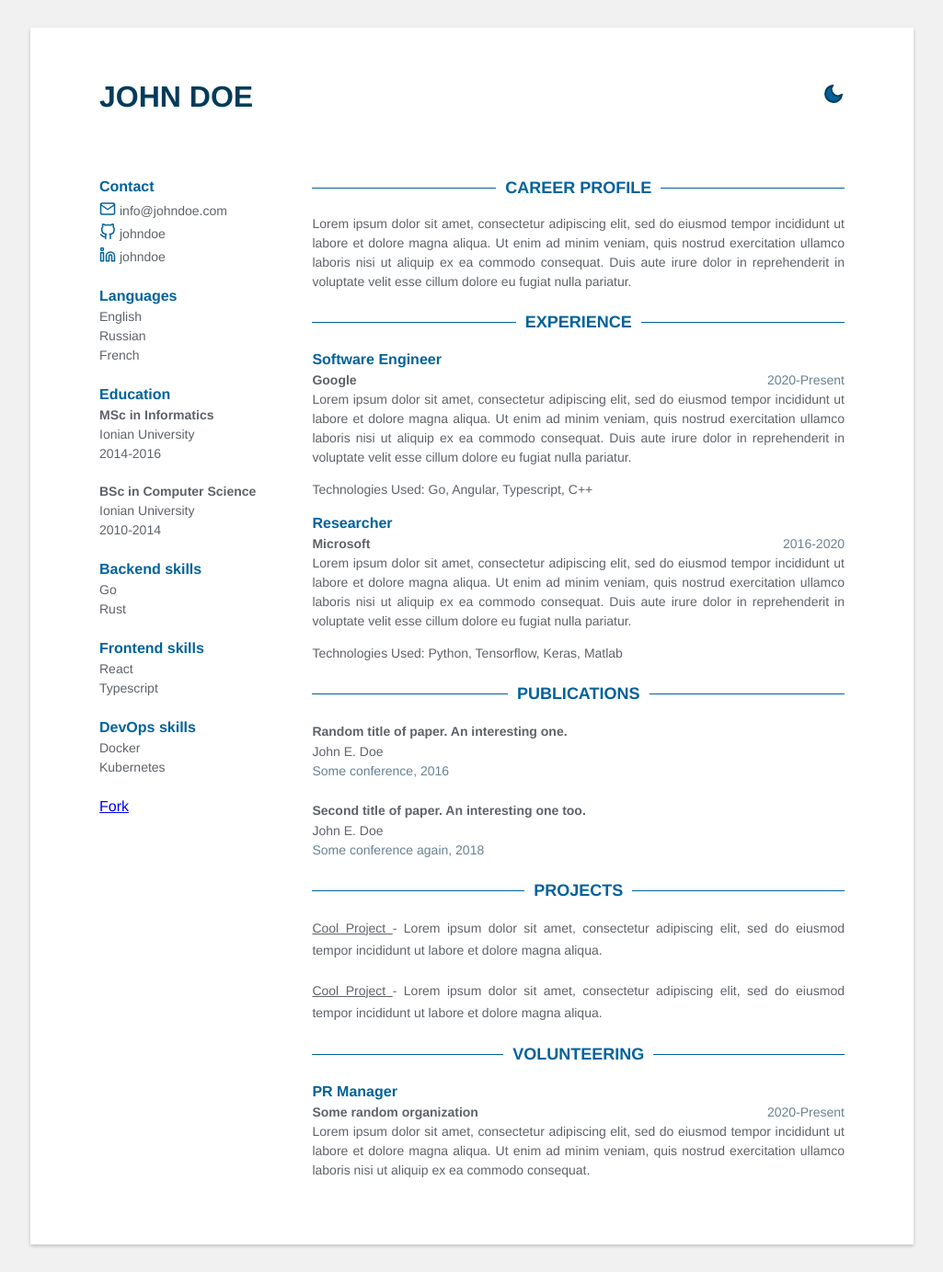
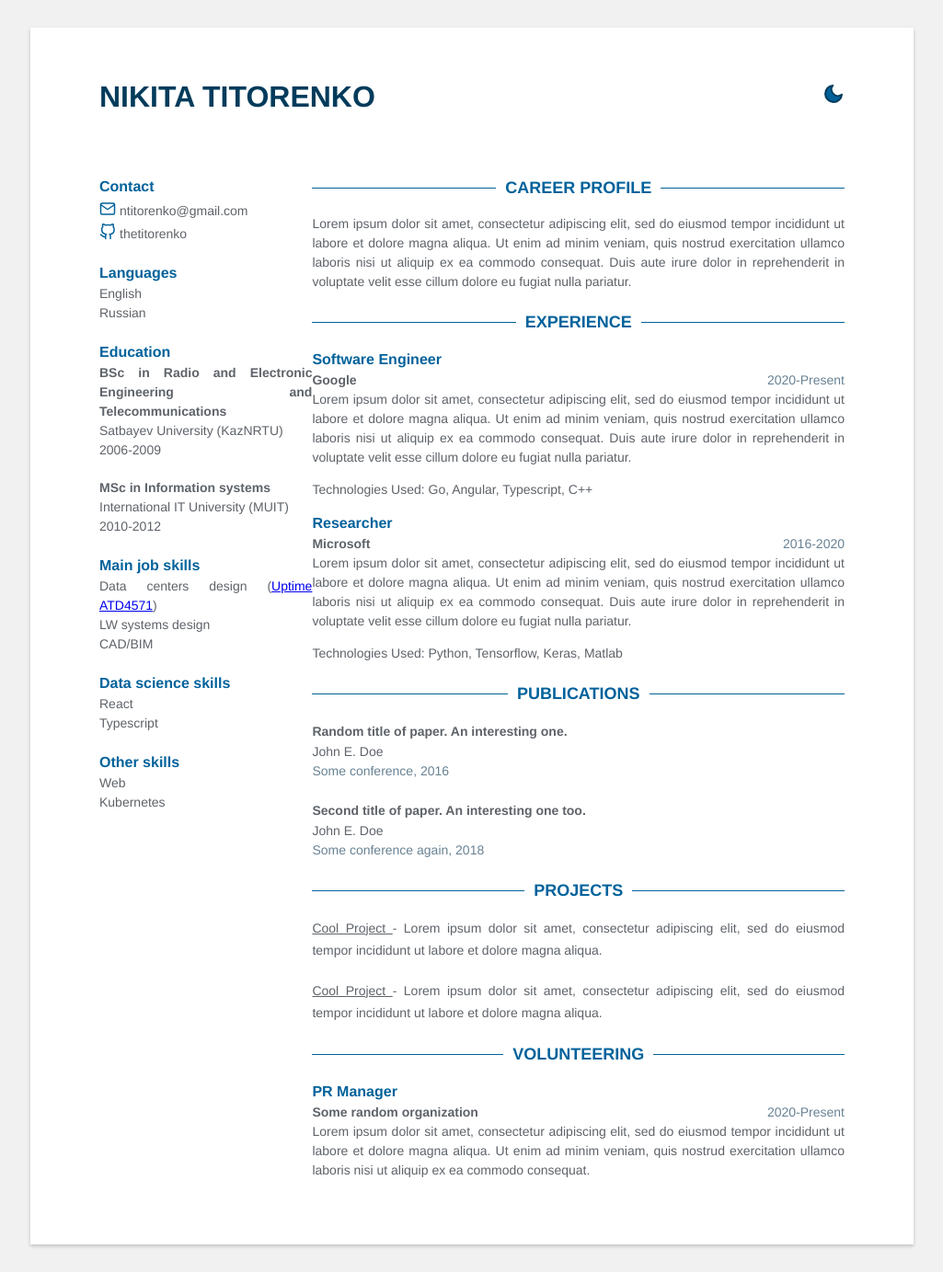
Before and after one commit to thetitorenko/thetitorenko, a Jekyll site: the page built from index.html, in a window 1280 px wide. Shown: the whole page at 92% size, without its empty margins (127-1152 px from the left). Built offline with Jekyll 4.4.1, drawn with Linux system fonts in a browser that asks for light colours.

Commit message:
edit cv content

```diff
--- a/_data/data.yml
+++ b/_data/data.yml
@@ -1,42 +1,42 @@
-name: John Doe
+name: Nikita Titorenko
 support_dark_mode: true
-fork: true
+# fork: true
 
 # Sidebar
 contact:
-  email: info@johndoe.com
-  github: johndoe
-  linkedin: johndoe
-  phone:
-  gitlab:
-  twitter:
+  email: ntitorenko@gmail.com
+  github: thetitorenko
+  # linkedin:
+  # phone:
+  # gitlab:
+  # twitter:
 
 languages:
   - idiom: English
   - idiom: Russian
-  - idiom: French
 
 education:
-  - degree: MSc in Informatics
-    time: 2014-2016
-    university: Ionian University
+  - degree: BSc in Radio and Electronic Engineering and Telecommunications
+    time: 2006-2009
+    university: Satbayev University (KazNRTU)
 
-  - degree: BSc in Computer Science
-    time: 2010-2014
-    university: Ionian University
+  - degree: MSc in Information systems
+    time: 2010-2012
+    university: International IT University (MUIT)
 
 skills:
-  - category: Backend
+  - category: Main job
     skill:
-      - Go
-      - Rust
-  - category: Frontend
+      - Data centers design (<a href="{{https://uptimeinstitute.com/images/1_ATX_Foils_Invoices_License/foils/ATD/2022/ATD-E-21175_11-13_April_2022/FOIL_ATD4571_Titorenko_220413.png}}">Uptime ATD4571</a>)
+      - LW systems design
+      - CAD/BIM
+  - category: Data science
     skill:
       - React
       - Typescript
-  - category: DevOps
+  - category: Other
     skill:
-      - Docker
+      - Web
       - Kubernetes
 
 # Profile
```
Also changed, not shown: README.md (added).
